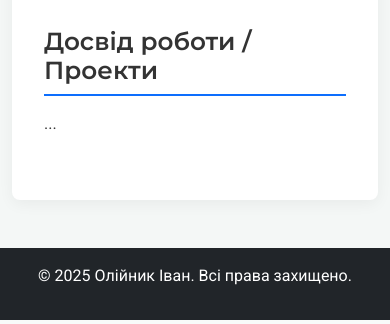
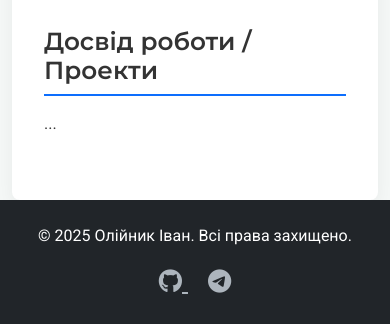
Before and after one commit to qaxs24/flask-app-lab, a Flask app: page / in a window 390 px wide. Shown: the part 1283-1607 px from the top of the page. Run offline with Flask 3, Linux system fonts and the light colour scheme.

Commit message:
style: Enhance navbar and footer styles for improved layout and responsiveness

```diff
--- a/static/css/styles.css
+++ b/static/css/styles.css
@@ -70,13 +70,29 @@ h2 {
     width: 20px;
 }
 
+.navbar-dark .navbar-nav .nav-link.active {
+    color: #ffffff;
+    border-bottom: 2px solid #0d6efd;
+    padding-bottom: 6px;
+}
+
 .navbar-dark .navbar-nav .nav-link {
-    transition: color 0.3s ease;
+    transition: color 0.2s ease-in-out, background-color 0.2s ease-in-out;
+    border-bottom: 2px solid transparent;
+    padding-bottom: 6px;
 }
+
 .navbar-dark .navbar-nav .nav-link:hover {
+    color: #e9ecef;
+}
+
+.footer-social-links a {
+    color: #adb5bd;
+    margin: 0 10px;
+    font-size: 1.5rem;
+    transition: color 0.3s ease-in-out;
+}
+
+.footer-social-links a:hover {
     color: #ffffff;
 }
-
-footer {
-    flex-shrink: 0;
-}
--- a/templates/_footer.html
+++ b/templates/_footer.html
@@ -1,5 +1,20 @@
-<footer class="bg-dark text-white text-center p-3 mt-5">
+<footer class="bg-dark text-white pt-4 pb-4 mt-auto">
     <div class="container">
-        <p>&copy; 2025 Олійник Іван. Всі права захищено.</p>
+        <div class="row align-items-center">
+            <div class="col-md-6 text-center text-md-start mb-3 mb-md-0">
+                <p class="mb-0">&copy; 2025 Олійник Іван. Всі права захищено.</p>
+            </div>
+
+            <div class="col-md-6 text-center text-md-end">
+                <div class="footer-social-links">
+                    <a href="https://github.com/qaxs24" target="_blank" title="GitHub">
+                        <i class="fab fa-github"></i>
+                    </a>
+                    <a href="https://t.me/qaxs24" target="_blank" title="Telegram">
+                        <i class="fab fa-telegram"></i>
+                    </a>
+                </div>
+            </div>
+        </div>
     </div>
 </footer>
--- a/templates/_navigation.html
+++ b/templates/_navigation.html
@@ -1,16 +1,21 @@
-<nav class="navbar navbar-expand-lg navbar-dark bg-dark">
+<nav class="navbar navbar-expand-lg navbar-dark bg-dark sticky-top shadow-sm">
     <div class="container">
         <a class="navbar-brand" href="{{ url_for('resume') }}"><img src="{{ url_for('static', filename='images/logo.png') }}" alt="Logo" class="logo-img"></a>
         <button class="navbar-toggler" type="button" data-bs-toggle="collapse" data-bs-target="#navbarNav" aria-controls="navbarNav" aria-expanded="false" aria-label="Toggle navigation">
+            <button class="navbar-toggler" type="button" data-bs-toggle="collapse" data-bs-target="#navbarNav" aria-controls="navbarNav" aria-expanded="false" aria-label="Toggle navigation">
             <span class="navbar-toggler-icon"></span>
         </button>
         <div class="collapse navbar-collapse" id="navbarNav">
-            <ul class="navbar-nav">
+            <ul class="navbar-nav ms-auto">
                 <li class="nav-item">
-                    <a class="nav-link" href="{{ url_for('resume') }}">Резюме</a>
+                    <a class="nav-link {% if request.endpoint == 'resume' %}active{% endif %}" href="{{ url_for('resume') }}">
+                        <i class="fa-solid fa-file-lines me-2"></i>Резюме
+                    </a>
                 </li>
                 <li class="nav-item">
-                    <a class="nav-link" href="{{ url_for('contacts') }}">Контакти</a>
+                    <a class="nav-link {% if request.endpoint == 'contacts' %}active{% endif %}" href="{{ url_for('contacts') }}">
+                        <i class="fa-solid fa-envelope me-2"></i>Контакти
+                    </a>
                 </li>
             </ul>
         </div>
```
